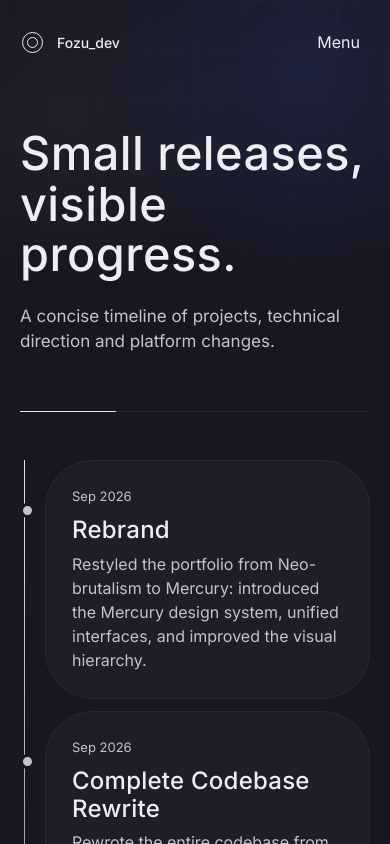
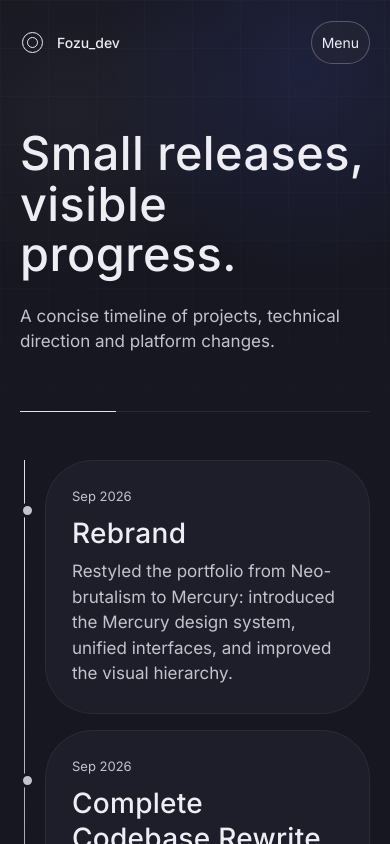
Before and after one commit to Fozu7916/My-site-portfolio, a React (Vite) app: page /devlog in a window 390 px wide. Shown: the top 844 px of the page. Built offline with nearby package versions, Linux system fonts and the light colour scheme.

Commit message:
connected all css at 1 style

```diff
--- a/src/features/contact/contact.css
+++ b/src/features/contact/contact.css
@@ -14,11 +14,16 @@
   z-index: 1;
   width: min(100%, 620px);
   padding: clamp(32px, 7vw, 64px);
+  border: 1px solid rgba(226,227,237,.065);
   border-radius: var(--radius-card);
   background: var(--card);
 }
 
-.contact-dialog__panel h2 { margin-bottom: 18px; }
+.contact-dialog__panel h2 {
+  margin-bottom: 18px;
+  font-size: var(--title-card);
+  line-height: 1.22;
+}
 .contact-dialog__email {
   margin: 24px 0 0;
   color: var(--text);
--- a/src/features/projects/ui/lightbox.css
+++ b/src/features/projects/ui/lightbox.css
@@ -14,7 +14,7 @@
   z-index: 1;
   max-width: min(1100px, 100%);
   max-height: 82vh;
-  border-radius: 8px;
+  border-radius: var(--radius-inner);
 }
 
 .lightbox__close {
--- a/src/features/projects/ui/projects.css
+++ b/src/features/projects/ui/projects.css
@@ -1,7 +1,7 @@
 .project-grid {
   display: grid;
   grid-template-columns: repeat(3, 1fr);
-  gap: 16px;
+  gap: 20px;
 }
 
 .project-grid--archive {
--- a/src/pages/pages.css
+++ b/src/pages/pages.css
@@ -125,7 +125,7 @@
   width: 76%;
   overflow: hidden;
   border: 1px solid rgba(226,227,237,.14);
-  border-radius: 16px;
+  border-radius: var(--radius-inner);
   background: var(--card);
   box-shadow: 0 28px 70px rgba(0,0,0,.28);
   transition: transform .45s cubic-bezier(.16, 1, .3, 1);
@@ -167,7 +167,7 @@
   color: var(--mist);
   background: rgba(20,20,28,.78);
   backdrop-filter: blur(8px);
-  font-size: 9px;
+  font-size: 11px;
   letter-spacing: .1em;
 }
 
@@ -292,7 +292,7 @@
 
 .profile-socials {
   display: grid;
-  grid-template-columns: repeat(2, minmax(0, 1fr));
+  grid-template-columns: 1fr;
   gap: 8px;
   margin-top: 8px;
 }
@@ -304,7 +304,7 @@
   justify-content: space-between;
   padding: 11px 12px;
   border: 1px solid rgba(226,227,237,.1);
-  border-radius: 12px;
+  border-radius: var(--radius-inner);
   color: var(--text);
   background: rgba(39,39,53,.42);
   box-shadow: inset 3px 0 var(--social-color);
@@ -350,7 +350,7 @@
 .about-page .content-card h2,
 .stack-card h2 {
   max-width: 720px;
-  font-size: clamp(30px, 3.2vw, 36px);
+  font-size: var(--title-card);
   line-height: 1.22;
 }
 
@@ -363,7 +363,7 @@
 .about-copy p {
   margin: 0;
   color: var(--muted);
-  font-size: 19px;
+  font-size: var(--body-card);
   line-height: 1.6;
 }
 
@@ -391,7 +391,7 @@
   justify-content: space-between;
   padding: 20px;
   border: 1px solid rgba(226,227,237,.08);
-  border-radius: 12px;
+  border-radius: var(--radius-inner);
   background: rgba(39,39,53,.46);
 }
 
@@ -487,9 +487,9 @@
   display: grid;
   grid-template-columns: 150px 1fr;
   gap: 32px;
-  margin-bottom: 12px;
-  padding: 32px;
-  border: 1px solid rgba(226,227,237,.055);
+  margin-bottom: 16px;
+  padding: 36px;
+  border: 1px solid rgba(226,227,237,.065);
   border-radius: var(--radius-card);
   background: var(--card);
   transition: border-color .2s ease, transform .2s ease;
@@ -519,10 +519,14 @@
 
 .timeline__entry h2 {
   margin-bottom: 8px;
-  font-size: 24px;
+  font-size: 28px;
+  line-height: 1.25;
 }
 
-.timeline__entry p { margin: 0; }
+.timeline__entry p {
+  margin: 0;
+  font-size: 17px;
+}
 
 /* Hall of Fame */
 .hof-grid {
@@ -536,20 +540,16 @@
   flex-direction: column;
 }
 
-.hof-grid .content-card:first-child {
-  background: linear-gradient(145deg, #242433, var(--card) 65%);
-}
-
 .hof-grid h2 {
   margin-bottom: 24px;
-  font-size: clamp(30px, 3.2vw, 36px);
+  font-size: var(--title-card);
   line-height: 1.22;
 }
 
 .hof-grid .result-quote {
   margin: 0;
   color: var(--muted);
-  font-size: 19px;
+  font-size: var(--body-card);
   font-weight: 400;
   line-height: 1.55;
 }
@@ -574,7 +574,7 @@
 
 .hof-grid .clean-list li {
   padding-left: 22px;
-  font-size: 19px;
+  font-size: var(--body-card);
   line-height: 1.6;
 }
 
@@ -599,7 +599,7 @@
   justify-content: space-between;
   padding: 18px;
   border: 1px solid rgba(226,227,237,.045);
-  border-radius: 10px;
+  border-radius: var(--radius-inner);
   background: var(--interactive);
 }
 
@@ -615,13 +615,13 @@
 }
 
 .hof-grid .content-card > p {
-  font-size: 18px;
+  font-size: 17px;
 }
 
 .hof-grid .score-grid + p {
   margin: 0;
   color: var(--muted);
-  font-size: 13px;
+  font-size: 16px;
 }
 
 .certificate-section { padding-top: var(--section); }
@@ -644,7 +644,7 @@
   padding: 0;
   overflow: hidden;
   border: 0;
-  border-radius: 8px;
+  border-radius: var(--radius-inner);
   background: none;
   cursor: zoom-in;
 }
@@ -732,8 +732,8 @@
   justify-content: space-between;
   padding: 4px 4px 8px;
   color: var(--muted);
-  font-size: 10px;
-  letter-spacing: .12em;
+  font-size: 12px;
+  letter-spacing: .1em;
   text-transform: uppercase;
 }
 
@@ -742,15 +742,10 @@
   padding: 0;
   overflow: hidden;
   border: 1px solid rgba(226,227,237,.08);
-  border-radius: 12px;
+  border-radius: var(--radius-inner);
   background: var(--interactive);
   cursor: zoom-in;
   transition: border-color .25s ease, transform .25s ease;
-}
-
-.project-gallery button:first-of-type,
-.project-gallery button:nth-of-type(6) {
-  grid-column: 1 / -1;
 }
 
 .project-gallery button::after {
@@ -764,7 +759,7 @@
   content: attr(data-index);
   background: rgba(20,20,28,.72);
   backdrop-filter: blur(10px);
-  font-size: 9px;
+  font-size: 11px;
   letter-spacing: .1em;
 }
 
@@ -797,7 +792,7 @@
 .project-detail .content-card h2 {
   max-width: 820px;
   margin-bottom: 20px;
-  font-size: clamp(30px, 3.2vw, 36px);
+  font-size: var(--title-card);
   line-height: 1.22;
 }
 
@@ -809,7 +804,7 @@
 
 .project-narrative__copy p {
   margin: 0;
-  font-size: 19px;
+  font-size: var(--body-card);
   line-height: 1.6;
 }
 
@@ -860,6 +855,8 @@
 
   .section--split,
   .about-grid,
+  .hof-grid,
+  .certificate-grid,
   .project-detail__intro,
   .project-detail__meta {
     grid-template-columns: 1fr;
@@ -946,9 +943,5 @@
     border-radius: 24px;
   }
 
-  .project-gallery button,
-  .project-gallery button:first-of-type,
-  .project-gallery button:nth-of-type(6) {
-    grid-column: 1;
-  }
+  .project-gallery button { grid-column: 1; }
 }
--- a/src/shared/styles/global.css
+++ b/src/shared/styles/global.css
@@ -15,7 +15,10 @@
   --gutter: clamp(20px, 5vw, 56px);
   --section: clamp(72px, 10vw, 128px);
   --radius-card: 48px;
+  --radius-inner: 16px;
   --radius-pill: 40px;
+  --title-card: clamp(30px, 3.2vw, 36px);
+  --body-card: 19px;
 }
 
 * { box-sizing: border-box; }
--- a/src/widgets/layout/SiteHeader.tsx
+++ b/src/widgets/layout/SiteHeader.tsx
@@ -28,7 +28,7 @@ export function SiteHeader() {
   return (
     <header className={`site-header${scrolled ? ' site-header--scrolled' : ''}`}>
       <div className="site-header__inner">
-        <Link to="/" className="brand" aria-label="{profile.name}, home">
+        <Link to="/" className="brand" aria-label={`${profile.name}, home`}>
           <span className="brand__mark" aria-hidden="true"><i /><i /></span>
           <span>Fozu_dev</span>
         </Link>
--- a/src/widgets/layout/layout.css
+++ b/src/widgets/layout/layout.css
@@ -74,9 +74,14 @@
 
 .menu-button {
   display: none;
-  border: 0;
-  background: none;
+  min-height: 42px;
+  padding: 0 16px;
+  border: 1px solid rgba(226,227,237,.28);
+  border-radius: var(--radius-pill);
+  color: var(--text);
+  background: rgba(39,39,53,.55);
   cursor: pointer;
+  font-size: 14px;
 }
 
 .site-footer {
```
